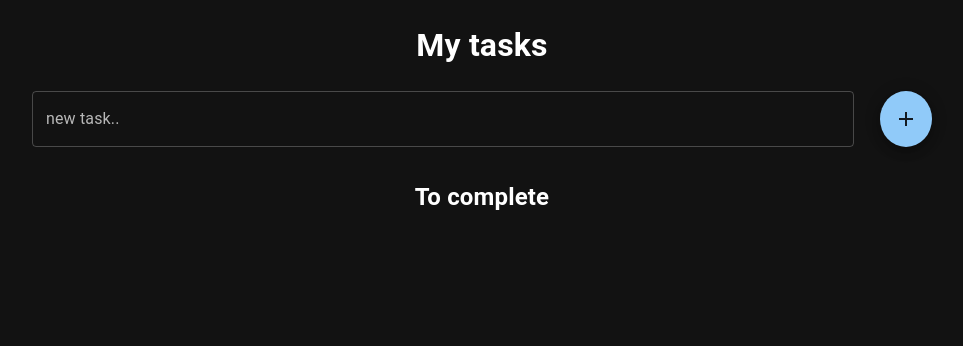
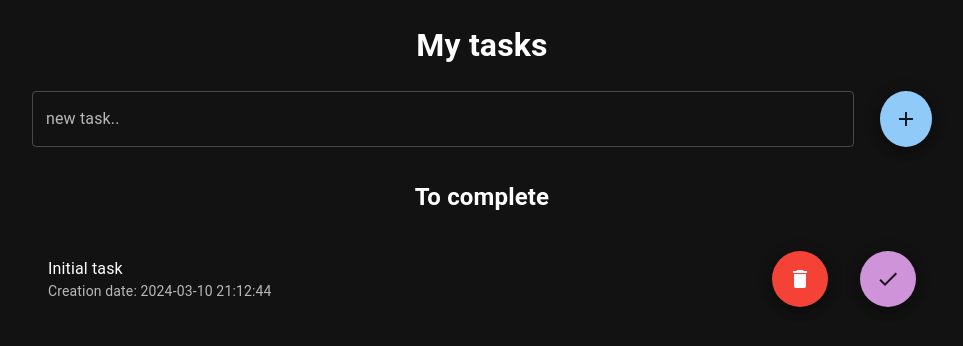
Before and after one commit to MessinaDev/todo-app-react, a React (Create React App) app: page / in a window 1280 px wide. Shown: the top 346 px of the page, without its empty margins (158-1121 px from the left). Built offline with nearby package versions, Linux system fonts and the light colour scheme.

Commit message:
Aggiunta possibilità di inserire i tasks

```diff
--- a/src/App.jsx
+++ b/src/App.jsx
@@ -16,7 +16,6 @@ export default function App() {
   });
 
   const tasks = useSelector((state) => {
-    console.log("state", state);
     return state.tasks;
   });
 
--- a/src/app/store.js
+++ /dev/null
@@ -1,5 +0,0 @@
-import { configureStore } from "@reduxjs/toolkit";
-
-export const store = configureStore({
-  reducer: {},
-});
--- a/src/components/NewTodo.jsx
+++ b/src/components/NewTodo.jsx
@@ -1,9 +1,15 @@
+import React, { useState } from "react";
 import Fab from "@mui/material/Fab";
 import AddIcon from "@mui/icons-material/Add";
 import TextField from "@mui/material/TextField";
-import React from "react";
+import { useDispatch } from "react-redux";
+import { addTask } from "../store";
 
 export default function NewTodo() {
+  const [text, setText] = useState("");
+
+  const dispatch = useDispatch();
+
   const styleContainer = {
     width: "100%",
     display: "flex",
@@ -14,6 +20,22 @@ export default function NewTodo() {
     paddingRight: "10px",
   };
 
+  function addTodo() {
+    if (text) {
+      dispatch(addTask(createNewTodo()));
+      setText("");
+    }
+  }
+
+  function createNewTodo() {
+    return {
+      id: Date.now(),
+      text,
+      date: new Date(),
+      completed: false,
+    };
+  }
+
   return (
     <div style={styleContainer}>
       <TextField
@@ -21,8 +43,15 @@ export default function NewTodo() {
         id="outlined-basic"
         label="new task.."
         variant="outlined"
+        value={text}
+        onChange={(event) => setText(event.target.value)}
       />
-      <Fab color="primary" aria-label="add" sx={{ ml: 2 }}>
+      <Fab
+        color="primary"
+        aria-label="add"
+        sx={{ ml: 2 }}
+        onClick={() => addTodo()}
+      >
         <AddIcon />
       </Fab>
     </div>
--- a/src/components/TaskList.jsx
+++ b/src/components/TaskList.jsx
@@ -1,32 +1,39 @@
 import React from "react";
-// import List from "@mui/material/List";
-import { Box } from "@mui/material";
-// import { Box, ListItem, ListItemText } from "@mui/material";
-// import DeleteIcon from "@mui/icons-material/Delete";
-// import DoneIcon from "@mui/icons-material/Done";
-// import Fab from "@mui/material/Fab";
+import List from "@mui/material/List";
+import Box from "@mui/material/Box";
+import ListItem from "@mui/material/ListItem";
+import ListItemText from "@mui/material/ListItemText";
+import DeleteIcon from "@mui/icons-material/Delete";
+import DoneIcon from "@mui/icons-material/Done";
+import Fab from "@mui/material/Fab";
+import { format } from "date-fns";
 
 export default function TaskList({ tasks }) {
-  console.log("🚀 ~ listItems ~ tasks:", tasks);
-  // const listItems = tasks.map((t) => {
-  //   return (
-  //     <ListItem>
-  //       <ListItemText primary={t.text}></ListItemText>
-  //       <Fab color="error" aria-label="delete" sx={{ ml: 2 }}>
-  //         <DeleteIcon />
-  //       </Fab>
-  //       <Fab color="secondary" aria-label="done" sx={{ ml: 4 }}>
-  //         <DoneIcon />
-  //       </Fab>
-  //     </ListItem>
-  //   );
-  // });
+  const listItems = tasks.map((t) => {
+    return (
+      <ListItem key={t.id}>
+        <ListItemText
+          primary={t.text}
+          secondary={`Creation date: ${format(
+            new Date(t.date),
+            "yyyy-MM-dd HH:mm:ss"
+          )}`}
+        ></ListItemText>
+        <Fab color="error" aria-label="delete" sx={{ ml: 2 }}>
+          <DeleteIcon />
+        </Fab>
+        <Fab color="secondary" aria-label="done" sx={{ ml: 4 }}>
+          <DoneIcon />
+        </Fab>
+      </ListItem>
+    );
+  });
 
   return (
     <>
       <Box sx={{ mt: 4 }}>
         <h2>To complete</h2>
-        {/* <List>{listItems}</List> */}
+        <List>{listItems}</List>
       </Box>
     </>
   );
--- a/src/index.js
+++ b/src/index.js
@@ -1,12 +1,11 @@
-import React from 'react';
-import { createRoot } from 'react-dom/client';
-import { Provider } from 'react-redux';
-import { store } from './app/store';
-import App from './App';
-import reportWebVitals from './reportWebVitals';
-import './index.css';
+import React from "react";
+import { createRoot } from "react-dom/client";
+import { Provider } from "react-redux";
+import store from "./store";
+import App from "./App";
+import "./index.css";
 
-const container = document.getElementById('root');
+const container = document.getElementById("root");
 const root = createRoot(container);
 
 root.render(
@@ -16,5 +15,3 @@ root.render(
     </Provider>
   </React.StrictMode>
 );
-
-reportWebVitals();
--- a/src/store/index.js
+++ b/src/store/index.js
@@ -7,7 +7,7 @@ const slice = createSlice({
       {
         id: 1234,
         text: "Initial task",
-        date: new Date(),
+        date: new Date().toISOString(),
         completed: false,
       },
     ],
@@ -18,6 +18,7 @@ const slice = createSlice({
       // tasks = tasks;
     },
     addTask: ({ tasks }, action) => {
+      action.payload.date = action.payload.date.toISOString();
       tasks.push(action.payload);
     },
     deleteTask: ({ tasks }, action) => {
@@ -33,9 +34,10 @@ const slice = createSlice({
 const store = configureStore({
   reducer: slice.reducer,
 });
+export default store;
+console.log("store", store);
 
 export const { addTask, deleteTask, fetchTasks } = slice.actions;
 console.log("slice", slice);
 
 store.subscribe(() => console.log(store.getState()));
-console.log("slice", slice);
```
